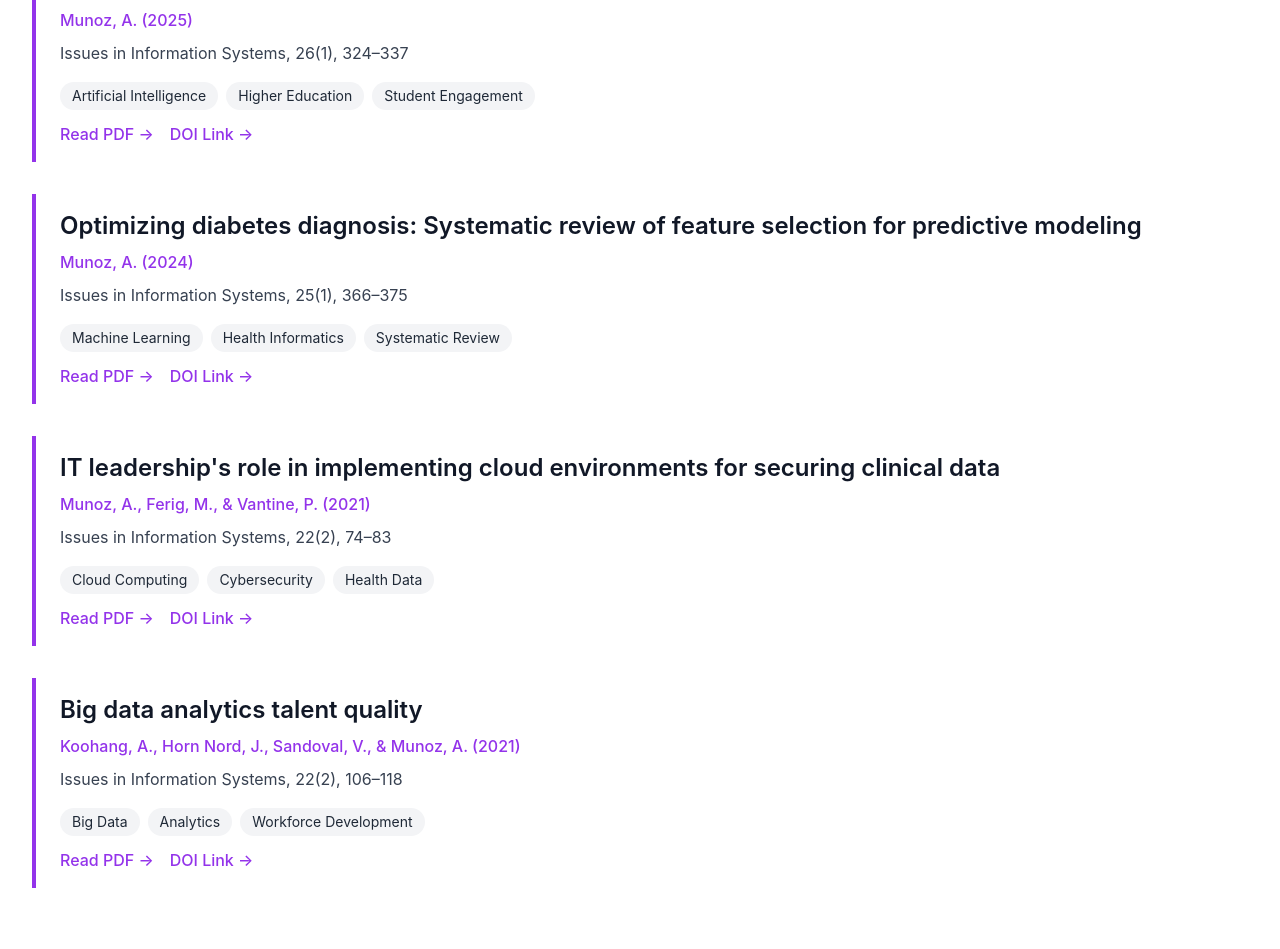
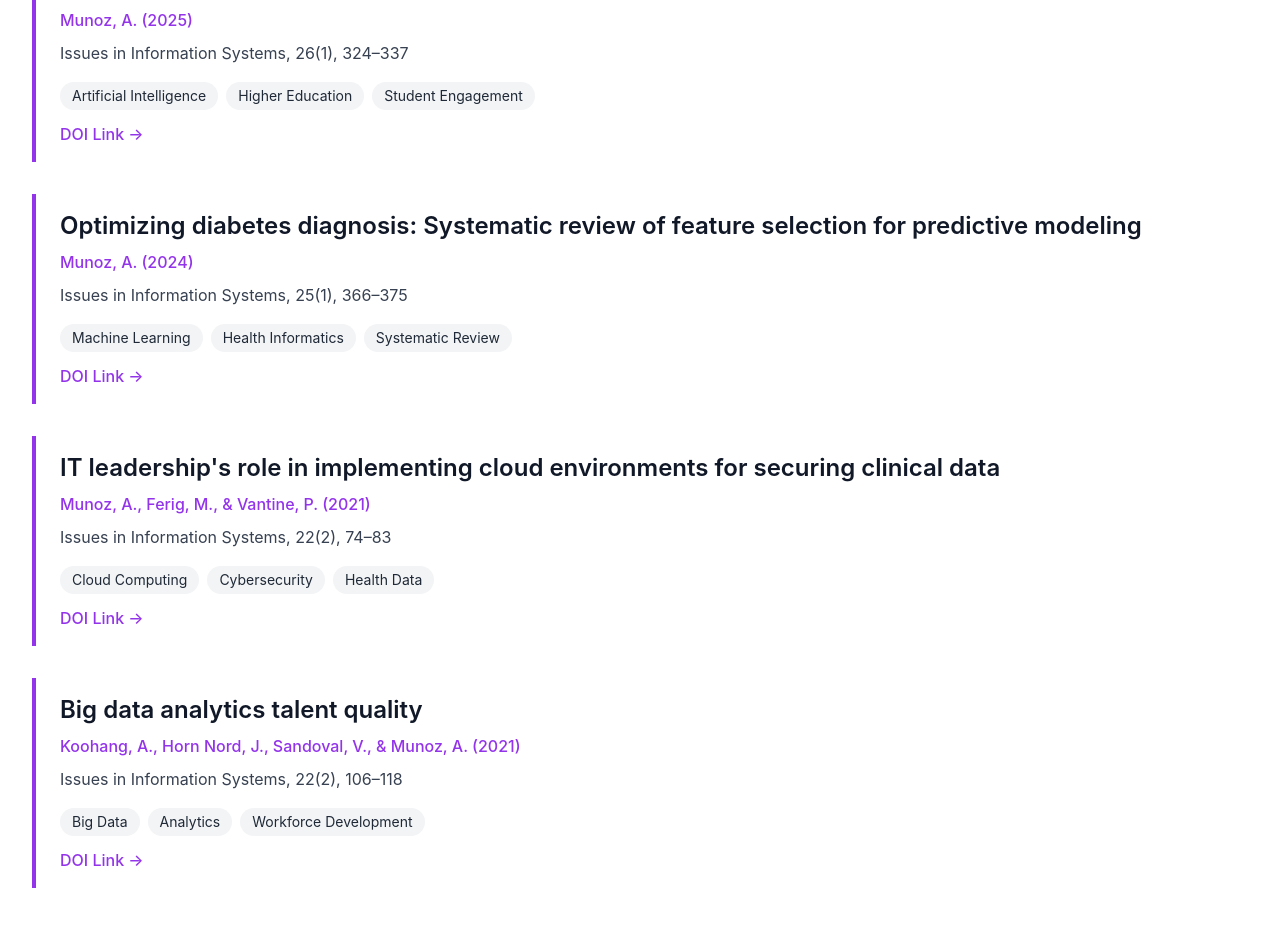
Before and after one commit to acmunoz14/Portfolio, a React (Vite) app: page / in a window 1280 px wide. Shown: the part 9003-9952 px from the top of the page. Built offline with nearby package versions, Linux system fonts and the light colour scheme.

Commit message:
Remove PDF links from research papers

```diff
--- a/src/App.tsx
+++ b/src/App.tsx
@@ -492,8 +492,7 @@ function App() {
                 <span className="bg-gray-100 text-gray-800 px-3 py-1 rounded-full text-sm">Higher Education</span>
                 <span className="bg-gray-100 text-gray-800 px-3 py-1 rounded-full text-sm">Student Engagement</span>
               </div>
-              <div className="flex gap-4">
-                <a href="/1_iis_2025_324-337_(2).pdf" target="_blank" rel="noopener noreferrer" className="text-purple-600 hover:text-purple-800 font-medium">Read PDF →</a>
+              <div>
                 <a href="https://doi.org/10.48009/1_iis_124" target="_blank" rel="noopener noreferrer" className="text-purple-600 hover:text-purple-800 font-medium">DOI Link →</a>
               </div>
             </div>
@@ -509,8 +508,7 @@ function App() {
                 <span className="bg-gray-100 text-gray-800 px-3 py-1 rounded-full text-sm">Health Informatics</span>
                 <span className="bg-gray-100 text-gray-800 px-3 py-1 rounded-full text-sm">Systematic Review</span>
               </div>
-              <div className="flex gap-4">
-                <a href="/1_iis_2024_366-375.pdf" target="_blank" rel="noopener noreferrer" className="text-purple-600 hover:text-purple-800 font-medium">Read PDF →</a>
+              <div>
                 <a href="https://doi.org/10.48009/1_iis_2024_130" target="_blank" rel="noopener noreferrer" className="text-purple-600 hover:text-purple-800 font-medium">DOI Link →</a>
               </div>
             </div>
@@ -526,8 +524,7 @@ function App() {
                 <span className="bg-gray-100 text-gray-800 px-3 py-1 rounded-full text-sm">Cybersecurity</span>
                 <span className="bg-gray-100 text-gray-800 px-3 py-1 rounded-full text-sm">Health Data</span>
               </div>
-              <div className="flex gap-4">
-                <a href="/2_iis_2021_74-83.pdf" target="_blank" rel="noopener noreferrer" className="text-purple-600 hover:text-purple-800 font-medium">Read PDF →</a>
+              <div>
                 <a href="https://doi.org/10.48009/2_iis_2021_74-83" target="_blank" rel="noopener noreferrer" className="text-purple-600 hover:text-purple-800 font-medium">DOI Link →</a>
               </div>
             </div>
@@ -543,8 +540,7 @@ function App() {
                 <span className="bg-gray-100 text-gray-800 px-3 py-1 rounded-full text-sm">Analytics</span>
                 <span className="bg-gray-100 text-gray-800 px-3 py-1 rounded-full text-sm">Workforce Development</span>
               </div>
-              <div className="flex gap-4">
-                <a href="/2_iis_2021_108-121.pdf" target="_blank" rel="noopener noreferrer" className="text-purple-600 hover:text-purple-800 font-medium">Read PDF →</a>
+              <div>
                 <a href="https://doi.org/10.48009/2_iis_2021_108-121" target="_blank" rel="noopener noreferrer" className="text-purple-600 hover:text-purple-800 font-medium">DOI Link →</a>
               </div>
             </div>
```
